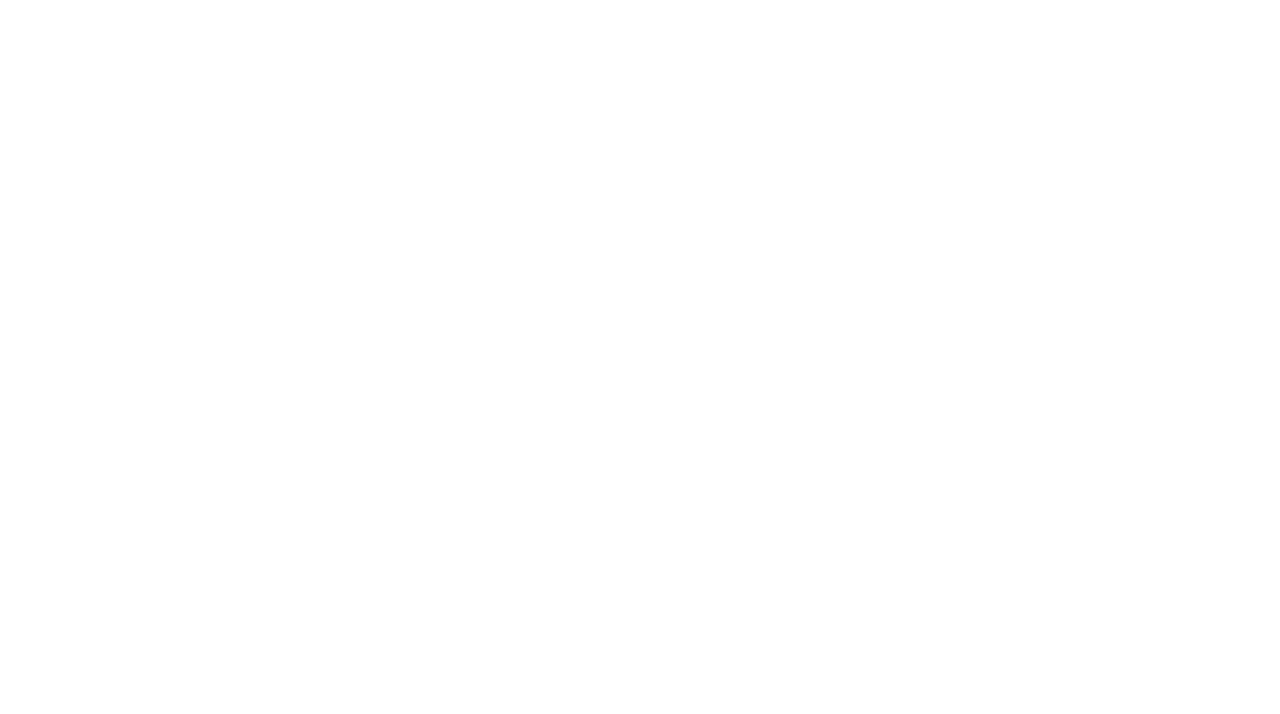
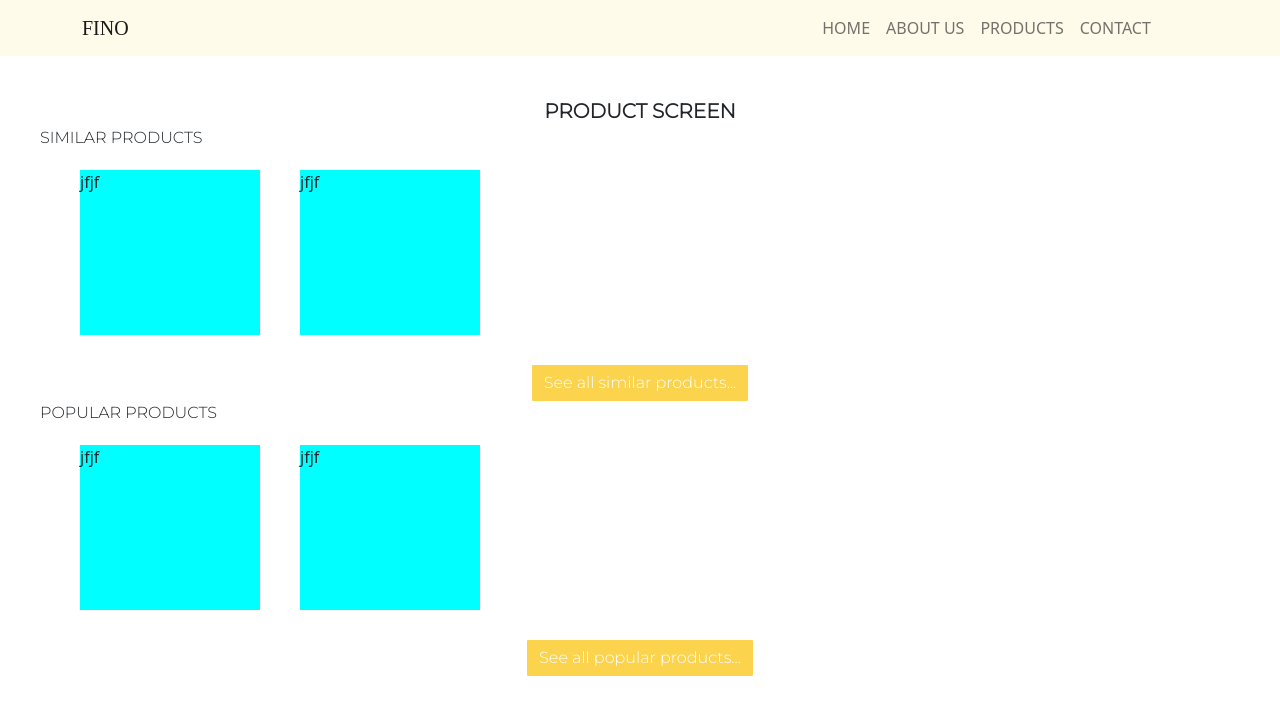
Before and after one commit to Zunuoh/fino, a React (Create React App) app: page /products in a window 1280 px wide. Before the commit this address had no page. Shown: the top 714 px of the page. Built offline with nearby package versions, Linux system fonts and the light colour scheme; a web font is replaced by a local one.

Commit message:
started with product pages

```diff
--- a/src/App.css
+++ b/src/App.css
@@ -228,3 +228,46 @@ body{
   font-family: 'Montserrat', sans-serif;
   font-weight: bold;
 }
+
+.productHeader{
+  display: flex;
+  justify-content: center;
+  align-items: center;
+  font-family: 'Montserrat', sans-serif;
+  font-weight: bolder;
+  font-size: 20px;
+
+}
+
+.productContainer{
+  padding: 40px;
+}
+
+.productsHeaders{
+  font-family: 'Montserrat', sans-serif;
+}
+
+.similarProductsContainer{
+  margin-top: 20px;
+  display: flex;
+}
+
+.similarProducts{
+  background-color: aqua;
+  width: 15%;
+  height: 165px;
+  margin-left: 40px;
+}
+
+.productsButton{
+  margin-top: 30px;
+  display: flex;
+  justify-content: center;
+  align-items: center;
+  font-family: 'Montserrat', sans-serif;
+}
+
+/* .bg-random {
+  background-image: url(https://source.unsplash.com/1980x1080/?fashion);
+   animation: scale 40s linear infinite;
+} */
--- a/src/App.js
+++ b/src/App.js
@@ -3,6 +3,7 @@ import "bootstrap/dist/css/bootstrap.min.css";
 import HomeScreen from "./pages/homescreen/HomeScreen";
 import ContactusScreen from "./pages/contact/ContactusScreen";
 import AboutUs from "./pages/aboutus/AboutUs";
+import ProductScreen from "./pages/products/ProductScreen";
 import { BrowserRouter as Router, Routes, Route } from "react-router-dom";
 
 function App() {
@@ -12,6 +13,7 @@ function App() {
       <Route path="/" element={<HomeScreen/>}/>
       <Route path="/contactus" element={<ContactusScreen/>}/>
       <Route path="/aboutus" element={<AboutUs/>}/>
+      <Route path="/products" element={<ProductScreen/>}/>
 
     </Routes>
   </Router>
--- /dev/null
+++ b/src/components/button/ButtonComponent.jsx
@@ -0,0 +1,21 @@
+import React from 'react'
+import { Button } from 'react-bootstrap'
+
+const ButtonComponent = () => {
+  return (
+    <div>
+       <Button
+            style={{
+              backgroundColor: "#FCD34D",
+              border: "none",
+              fontFamily: "Montserrat, sans-serif",
+              fontWeight: "bold",
+            }}
+          >
+           {}
+          </Button>
+    </div>
+  )
+}
+
+export default ButtonComponent
--- a/src/components/header/Header.jsx
+++ b/src/components/header/Header.jsx
@@ -9,7 +9,7 @@ const Header = () => {
         <Nav className="me-auto" style={{ marginLeft: "60%" }}>
           <Nav.Link href="/">HOME</Nav.Link>
           <Nav.Link href="/aboutus">ABOUT US</Nav.Link>
-          <Nav.Link href="#pricing">PRODUCTS</Nav.Link>
+          <Nav.Link href="/products">PRODUCTS</Nav.Link>
           <Nav.Link href="/contactus">CONTACT</Nav.Link>
         </Nav>
       </Container>
--- a/src/pages/homescreen/HomeBanner.jsx
+++ b/src/pages/homescreen/HomeBanner.jsx
@@ -1,6 +1,6 @@
 import React from "react";
-import { Button } from "react-bootstrap";
 import bannerChair from "../../assets/bannerChair.png";
+import ButtonComponent from "../../components/button/ButtonComponent";
 
 const HomeBanner = () => {
   return (
@@ -14,16 +14,7 @@ const HomeBanner = () => {
           ddd
         </div>
         <div className="bannerButton">
-          <Button
-            style={{
-              backgroundColor: "#FCD34D",
-              border: "none",
-              fontFamily: "Montserrat, sans-serif",
-              fontWeight: "bold",
-            }}
-          >
-            Shop now
-          </Button>
+          <ButtonComponent />
         </div>
       </div>
       <div className="bannerImageContainer">
--- /dev/null
+++ b/src/pages/products/PopularProducts.jsx
@@ -0,0 +1,28 @@
+import React from "react";
+import { Button } from "react-bootstrap";
+
+const PopularProducts = () => {
+  return (
+    <div>
+      <div className="productsHeaders">POPULAR PRODUCTS</div>
+      <div className="similarProductsContainer">
+        <div className="similarProducts">jfjf</div>
+        <div className="similarProducts">jfjf</div>
+      </div>
+
+      <div className="productsButton">
+        <Button
+          style={{
+            backgroundColor: "#FCD34D",
+            borderRadius: 1,
+            border: "none",
+          }}
+        >
+          See all popular products...
+        </Button>
+      </div>
+    </div>
+  );
+};
+
+export default PopularProducts;
--- /dev/null
+++ b/src/pages/products/ProductScreen.jsx
@@ -0,0 +1,21 @@
+import React from "react";
+import Header from "../../components/header/Header";
+import PopularProducts from "./PopularProducts";
+import SimilarProducts from "./SimilarProducts";
+
+const ProductScreen = () => {
+  return (
+    <div>
+      <Header />
+      <div className="productContainer">
+        <div className="productHeader">PRODUCT SCREEN</div>
+
+        <SimilarProducts />
+
+        <PopularProducts />
+      </div>
+    </div>
+  );
+};
+
+export default ProductScreen;
--- /dev/null
+++ b/src/pages/products/SimilarProducts.jsx
@@ -0,0 +1,28 @@
+import React from "react";
+import { Button } from "react-bootstrap";
+
+const SimilarProducts = () => {
+  return (
+    <div>
+      <div className="productsHeaders">SIMILAR PRODUCTS</div>
+      <div className="similarProductsContainer">
+        <div className="similarProducts ">jfjf</div>
+        <div className="similarProducts">jfjf</div>
+      </div>
+
+      <div className="productsButton">
+        <Button
+          style={{
+            backgroundColor: "#FCD34D",
+            borderRadius: 1,
+            border: "none",
+          }}
+        >
+          See all similar products...
+        </Button>
+      </div>
+    </div>
+  );
+};
+
+export default SimilarProducts;
```
